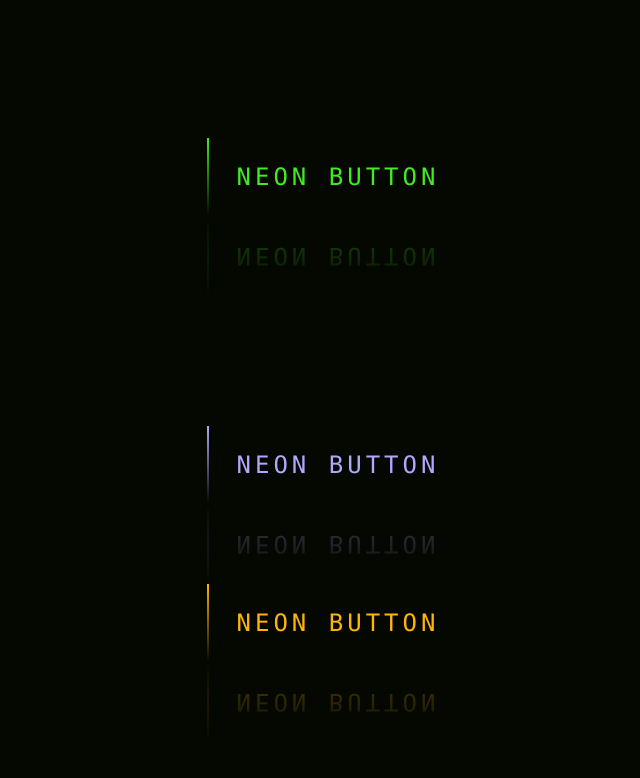
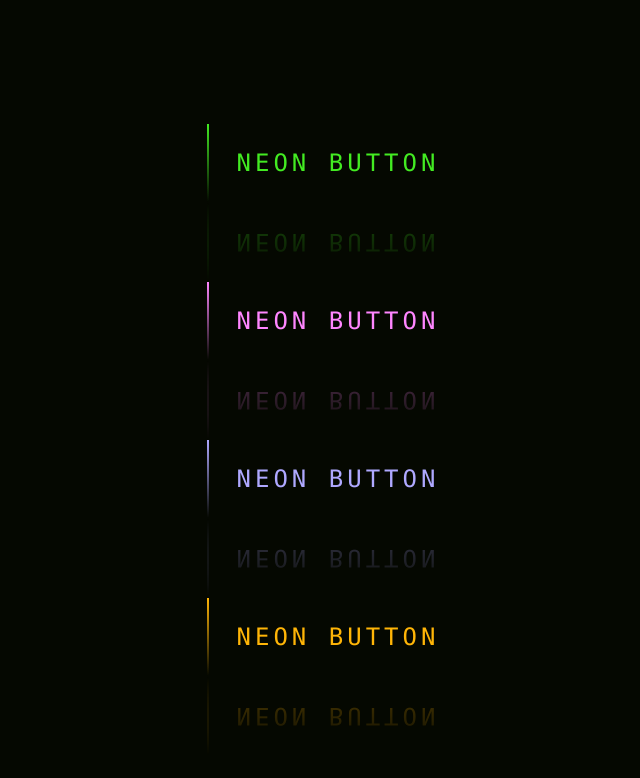
Before and after one commit to Shreyans13/Animations-and-effects, a plain HTML site: page Animation-5 Neon Light Button Animation Effects on Hover/index.html in a window 1280 px wide. Shown: the whole page, without its empty margins (302-942 px from the left). Drawn offline with Linux system fonts and the light colour scheme.

Commit message:
Update index.html

```diff
--- a/Animation-5 Neon Light Button Animation Effects on Hover/index.html
+++ b/Animation-5 Neon Light Button Animation Effects on Hover/index.html
@@ -17,6 +17,8 @@
 			<span></span>
 			<span></span>
 			<span></span>
+			<span></span>
+			Neon Button
 		</a>
 		<a href="">
 			<span></span>
```
